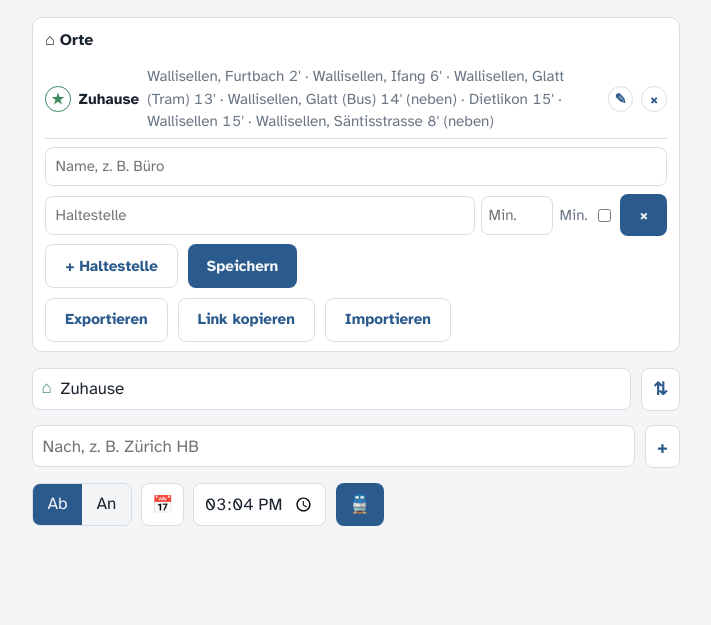
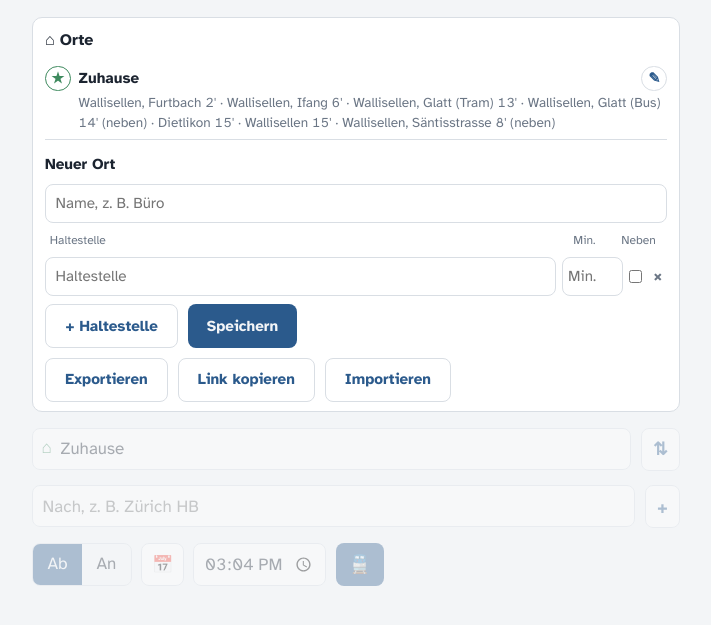
Before and after one commit to degob/homeapprox, a website: page index.html in a window 1280 px wide. Both pictures are taken after a click on the button "Einstellungen". Shown: the part 65-690 px from the top of the page, without its empty margins (284-995 px from the left). Drawn offline with Linux system fonts and the light colour scheme.

Commit message:
Seed Zuhause when no home place exists; tidy the places card

```diff
--- a/index.html
+++ b/index.html
@@ -143,14 +143,31 @@ li.clickable { cursor: pointer; }
 }
 .places h2 { font-size: 1rem; margin: 0 0 .25rem; color: var(--ink); }
 .places ul { list-style: none; padding: 0; margin: .5rem 0; }
-.places li { display: flex; align-items: center; gap: .5rem; padding: .3rem 0; border-bottom: 1px solid var(--line); }
+/* Place row: ★ name ✎ × on one line, the stops wrapped underneath.
+   ┌ ★ Zuhause                 ✎ × ┐
+   │   Furtbach 2' · Ifang 6' · …  │ */
+.places li {
+  display: grid; grid-template-columns: auto minmax(0, 1fr) auto auto; gap: .1rem .5rem;
+  align-items: center; padding: .35rem 0; border-bottom: 1px solid var(--line);
+}
 .places li .pname { color: var(--ink); font-weight: 700; }
+.places li .pstops { grid-column: 2 / -1; font-size: .85rem; }
+.places li { grid-template-columns: auto minmax(0, 1fr) auto; }
+.places h3 { font-size: .95rem; margin: .3rem 0 0; color: var(--ink); }
+.places .stop-row.head { font-size: .75rem; color: var(--muted); padding: 0 .3rem; }
+.places .stop-row.head span:nth-child(n+2) { text-align: center; }
+/* Settings open: the search below is dimmed and inert. */
+main.settings-open > :not(.top):not(#places-panel) { opacity: .35; pointer-events: none; }
+.places .rm { background: none; color: var(--muted); padding: 0 .3rem; font-size: 1rem; line-height: 1; }
+button.danger { color: var(--error); }
 .places .icon-btn.on { color: var(--walk); border-color: var(--walk); }
-.places li .pstops { flex: 1; overflow-wrap: anywhere; }
+.places li .pstops { overflow-wrap: anywhere; }
 .places #place-form { display: grid; gap: .5rem; margin-top: .5rem; }
-.places .stop-row { display: flex; gap: .4rem; align-items: center; }
-.places .stop-row input[type=text] { flex: 1; min-width: 0; }
-.places .stop-row input[type=number] { width: 4.5rem; font: inherit; color: inherit; background: var(--surface); border: 1px solid var(--line); border-radius: 8px; padding: .45rem .4rem; }
+/* Stop row: name (fills) | minutes | secondary | × — fits a phone width. */
+.places .stop-row { display: grid; grid-template-columns: minmax(0, 1fr) 3.8rem auto auto; gap: .4rem; align-items: center; }
+.places .stop-row input[type=text] { min-width: 0; width: 100%; }
+.places .stop-row input[type=number] { width: 100%; font: inherit; color: inherit; background: var(--surface); border: 1px solid var(--line); border-radius: 8px; padding: .45rem .3rem; }
+.places .stop-row input[type=checkbox] { margin: 0; accent-color: var(--transit); }
 .places .error { color: var(--error); margin: 0; }
 .places .error:empty { display: none; }
 button.ghost, label.ghost { background: var(--surface); color: var(--transit); border: 1px solid var(--line); }
@@ -335,12 +352,15 @@ label.ghost { font-weight: 700; border-radius: 8px; padding: .6rem 1.2rem; curso
   <h2>⌂ Orte</h2>
   <ul id="places-list"></ul>
   <div id="place-form">
+    <h3 id="pf-title">Neuer Ort</h3>
     <input type="text" id="pf-name" placeholder="Name, z. B. Büro">
+    <div class="stop-row head" aria-hidden="true"><span>Haltestelle</span><span>Min.</span><span title="Nebenhaltestelle">Neben</span><span></span></div>
     <div id="pf-stops"></div>
     <div class="row">
       <button type="button" id="pf-add" class="ghost">+ Haltestelle</button>
       <button type="button" id="pf-save">Speichern</button>
       <button type="button" id="pf-cancel" class="ghost" hidden>Abbrechen</button>
+      <button type="button" id="pf-delete" class="ghost danger" hidden>Löschen</button>
     </div>
     <p id="pf-error" class="error" role="alert"></p>
   </div>
@@ -1245,15 +1265,18 @@ const Places = (() => {
     stops: ZUHAUSE.stops.map((s) => ({ name: s.name, walkMin: s.walkMin, ...(s.secondary ? { secondary: true } : {}) })),
   }];
 
-  // First run (key absent) gets Zuhause; an emptied list stays empty.
+  // Storage without a home place (first run, or saved before homes
+  // existed) gets Zuhause added — unless one named so is already there.
   const load = () => {
     try {
-      const raw = localStorage.getItem(PLACES_KEY);
-      if (raw === null) {
-        save(seed());
-        return seed();
+      const list = JSON.parse(localStorage.getItem(PLACES_KEY)) || [];
+      const hasHome = list.some((p) => p.home || p.name === ZUHAUSE.name);
+      if (hasHome) {
+        return list;
       }
-      return JSON.parse(raw) || [];
+      const seeded = [...seed(), ...list];
+      save(seeded);
+      return seeded;
     } catch {
       return seed();
     }
@@ -2056,6 +2079,7 @@ const PlacesEditor = (() => {
     walk.min = "0";
     walk.placeholder = "Min.";
     walk.value = stop.walkMin;
+    walk.title = "Gehminuten";
     walk.setAttribute("aria-label", "Gehminuten");
     // Secondary: only shown when its vehicle isn't already in another journey.
     const sec = document.createElement("input");
@@ -2069,7 +2093,7 @@ const PlacesEditor = (() => {
     rm.textContent = "×";
     rm.setAttribute("aria-label", "Haltestelle entfernen");
     rm.addEventListener("click", () => row.remove());
-    row.append(name, walk, "Min.", sec, rm);
+    row.append(name, walk, sec, rm);
     return row;
   }
 
@@ -2101,9 +2125,11 @@ const PlacesEditor = (() => {
 
   function showForm(place) {
     editing = place ? place.name : null;
+    $("pf-title").textContent = place ? `${place.name} bearbeiten` : "Neuer Ort";
     $("pf-name").value = place ? place.name : "";
     $("pf-stops").replaceChildren(...(place ? place.stops : [{ name: "", walkMin: "" }]).map(stopRow));
     $("pf-cancel").hidden = !place;
+    $("pf-delete").hidden = !place;
     $("pf-error").textContent = "";
   }
 
@@ -2118,13 +2144,11 @@ const PlacesEditor = (() => {
       const stops = document.createElement("span");
       stops.className = "pstops";
       stops.textContent = p.stops.map((s) => `${s.name} ${s.walkMin}'${s.secondary ? " (neben)" : ""}`).join(" · ");
-      // ★ marks the default "Von"; click another to move it.
+      // ★ marks the default "Von"; click another to move it. Delete lives
+      // in the edit form.
       const star = iconButton("★", p.home ? "Standard-Von" : "Als Standard-Von", () => { Places.setHome(p.name); renderList(); });
       star.classList.toggle("on", p.home);
-      li.append(star, name, stops,
-        iconButton("✎", "Bearbeiten", () => showForm(p)),
-        iconButton("×", "Löschen", () => { Places.remove(p.name); renderList(); showForm(null); })
-      );
+      li.append(star, name, iconButton("✎", "Bearbeiten", () => showForm(p)), stops);
       ul.append(li);
     });
   }
@@ -2183,14 +2207,20 @@ const PlacesEditor = (() => {
     }
   }
 
+  // Shows/hides the card; the search form below is dimmed meanwhile.
+  function openSettings(open) {
+    $("places-panel").hidden = !open;
+    $("settings").setAttribute("aria-expanded", String(open));
+    document.querySelector("main")?.classList.toggle("settings-open", open);
+  }
+
   // Opened via a share link: import, open the card, drop the fragment.
   function importFromHash() {
     const text = Places.fromHash(location.hash);
     if (text === null) {
       return;
     }
-    $("places-panel").hidden = false;
-    $("settings").setAttribute("aria-expanded", "true");
+    openSettings(true);
     importText(text);
     history.replaceState(null, "", location.pathname + location.search);
   }
@@ -2212,11 +2242,14 @@ const PlacesEditor = (() => {
     });
     $("pf-add").addEventListener("click", () => $("pf-stops").append(stopRow()));
     $("pf-cancel").addEventListener("click", () => showForm(null));
-    $("settings").addEventListener("click", () => {
-      const panel = $("places-panel");
-      panel.hidden = !panel.hidden;
-      $("settings").setAttribute("aria-expanded", String(!panel.hidden));
-    });
+    $("pf-delete").addEventListener("click", () => {
+      if (editing !== null) {
+        Places.remove(editing);
+        renderList();
+        showForm(null);
+      }
+    });
+    $("settings").addEventListener("click", () => openSettings($("places-panel").hidden));
   }
 
   return { init };
```
Also changed, not shown: conversation-home-connections.md (+32 -0 lines), tests/homeapprox.test.mjs (+8 -1 lines), tests/load-app.mjs (+1 -0 lines).
